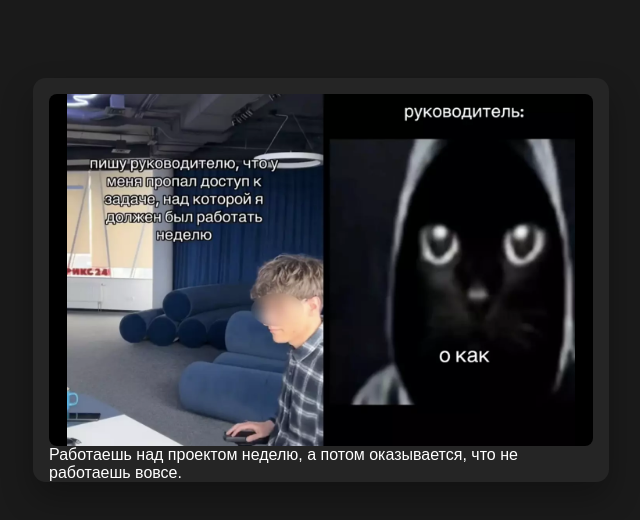
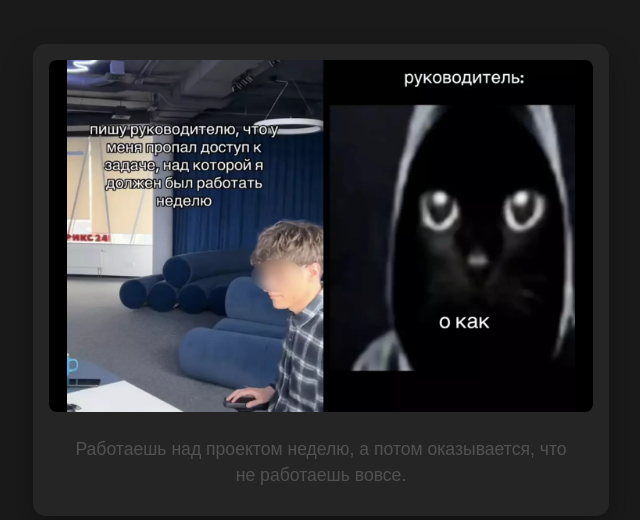
Before and after one commit to a-heras/cssMemeSlider, a plain HTML site: page cssMemeSlider/index.html in a window 1280 px wide. Shown: the part 120-640 px from the top of the page, without its empty margins (319-959 px from the left). Drawn offline with Linux system fonts and the light colour scheme.

Commit message:
feat: add typography and opacity to slider text (Wed, Jun 3, 2026, 11:31:34 PM).

```diff
--- a/cssMemeSlider/style.css
+++ b/cssMemeSlider/style.css
@@ -61,3 +61,13 @@ body {
     background-color: #000000;
     border-radius: 0.5rem;
 }
+
+.slider__text {
+    font-size: 1.1rem;
+    line-height: 1.5;
+    margin: 1.5rem 0;
+    text-align: center;
+    min-height: 3.5rem;
+    padding: 0 1rem;
+    opacity: 0.2;
+}
```
